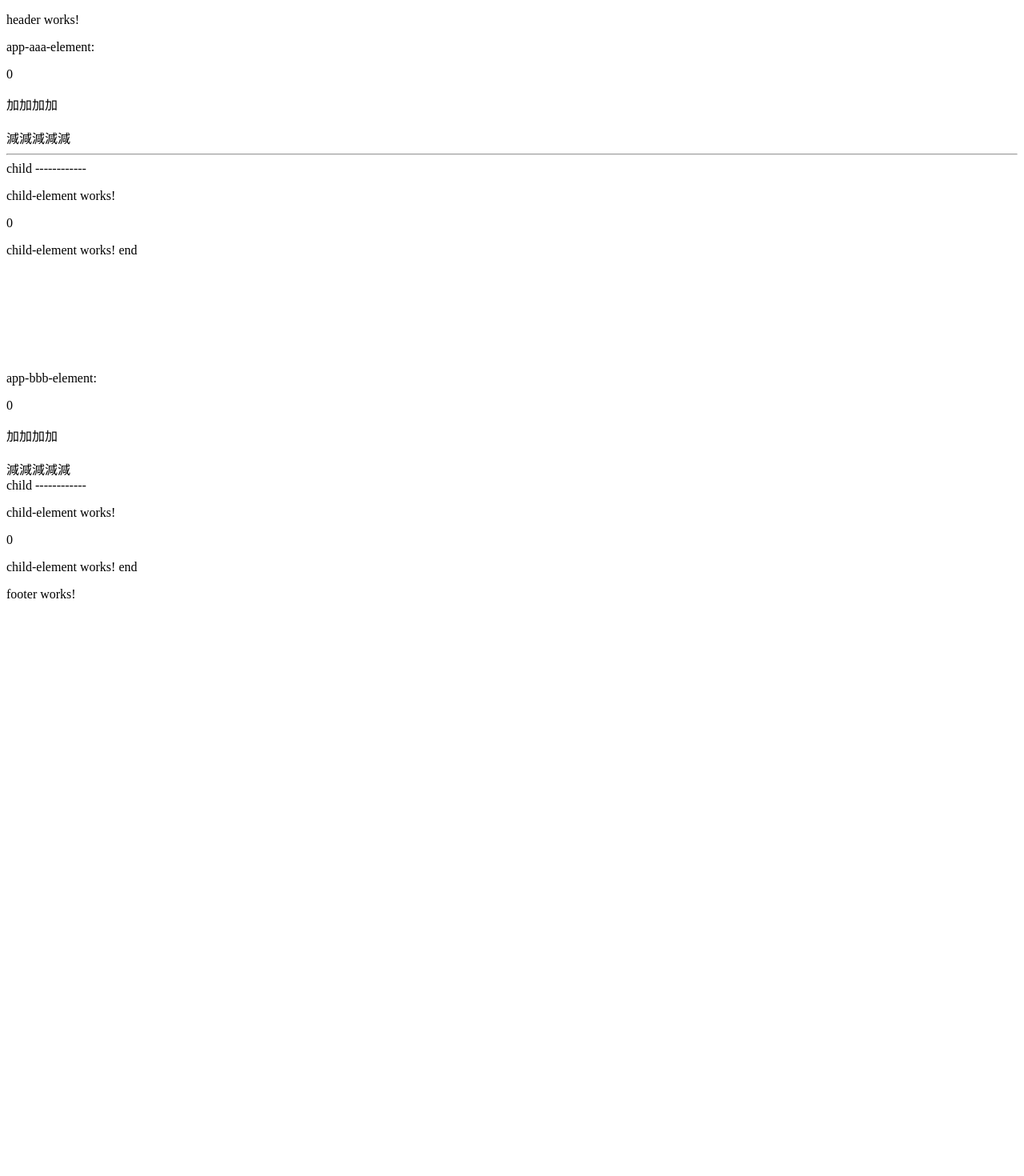
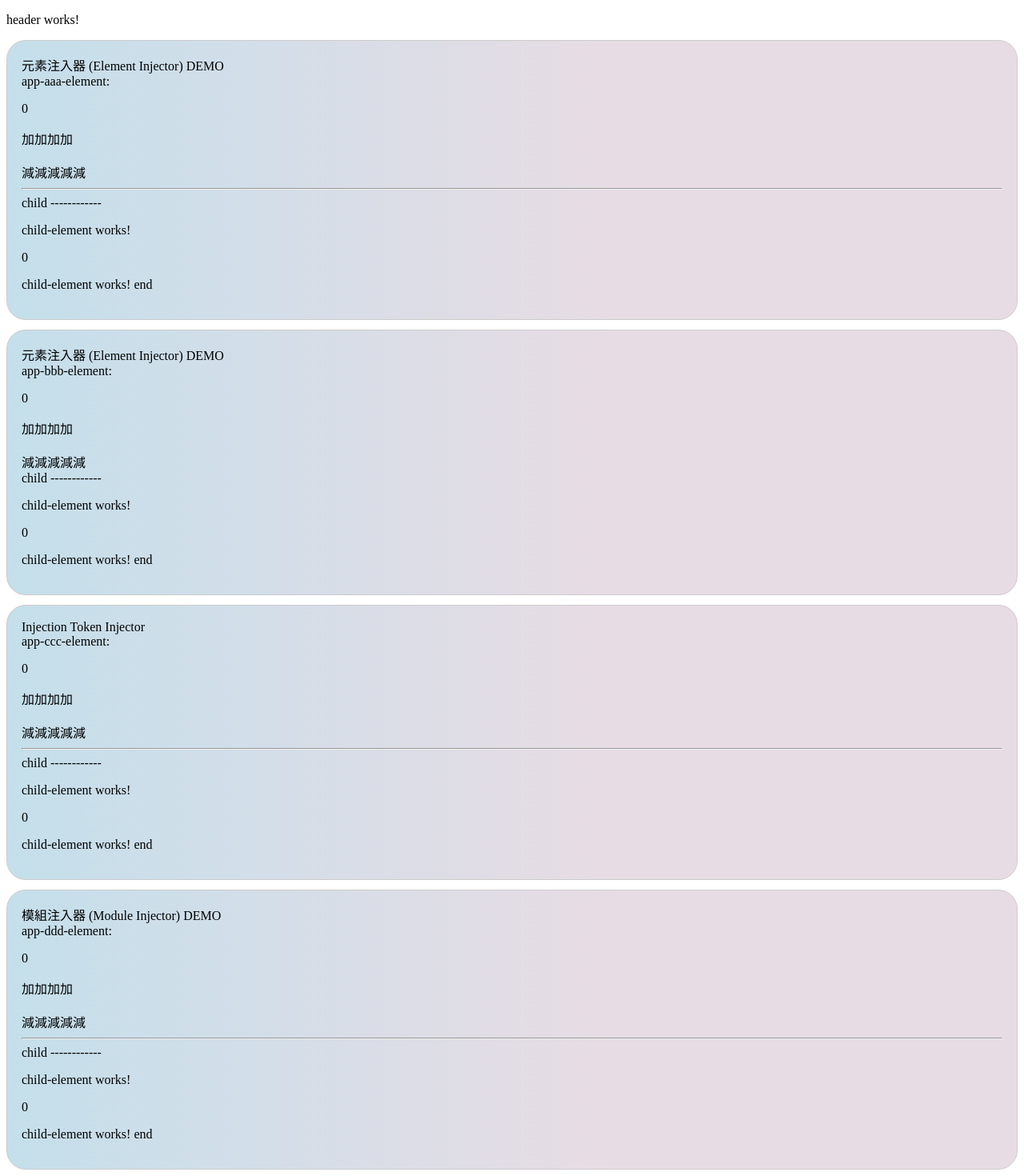
Before and after one commit to cookieseventeen/open-lib, an Angular app: page /element-injector-demo in a window 1280 px wide. Shown: the top 1470 px of the page at 80% size. Before the commit the page ends 800 px from the top, so only its background shows below. Built offline with nearby package versions, Linux system fonts and the light colour scheme.

Commit message:
Module Injector  &&  Injection Token Injector DEMO

```diff
--- /dev/null
+++ b/src/app/Injection-token/font-size-service.injection-token.ts
@@ -0,0 +1,5 @@
+import { InjectionToken } from '@angular/core';
+import { FontSizeService } from '../service/font-size.service';
+
+
+export const FONT_SIZE_SERVICE = new InjectionToken<FontSizeService>('FONT_SIZE_SERVICE');
--- /dev/null
+++ b/src/app/templates/ccc-element/ccc-element.component.html
@@ -0,0 +1,8 @@
+<p>{{fontSizeService.size}}</p>
+<div (click)="add()">加加加加</div>
+<br>
+<div (click)="minus()">減減減減減</div>
+<hr>
+child
+------------
+<app-child-element></app-child-element>
--- /dev/null
+++ b/src/app/templates/ccc-element/ccc-element.component.ts
@@ -0,0 +1,26 @@
+import { Component, Inject } from '@angular/core';
+import { FONT_SIZE_SERVICE } from 'src/app/Injection-token/font-size-service.injection-token';
+import { FontSizeService } from 'src/app/service/font-size.service';
+
+
+
+
+@Component({
+  selector: 'app-ccc-element',
+  templateUrl: './ccc-element.component.html',
+  styleUrls: ['./ccc-element.component.scss']
+})
+export class CccElementComponent {
+  constructor(@Inject(FONT_SIZE_SERVICE) public fontSizeService: FontSizeService) {
+
+  }
+
+
+  add(): void {
+    this.fontSizeService.size++;
+  }
+
+  minus(): void {
+    this.fontSizeService.size--;
+  }
+}
--- /dev/null
+++ b/src/app/templates/ddd-element/ddd-element.component.html
@@ -0,0 +1,8 @@
+<p>{{fontSizeService.size}}</p>
+<div (click)="add()">加加加加</div>
+<br>
+<div (click)="minus()">減減減減減</div>
+<hr>
+child
+------------
+<app-child-element></app-child-element>
--- /dev/null
+++ b/src/app/templates/ddd-element/ddd-element.component.ts
@@ -0,0 +1,21 @@
+import { Component } from '@angular/core';
+import { FontSizeService } from 'src/app/service/font-size.service';
+
+@Component({
+  selector: 'app-ddd-element',
+  templateUrl: './ddd-element.component.html',
+  styleUrls: ['./ddd-element.component.scss']
+})
+export class DddElementComponent {
+  constructor(public fontSizeService: FontSizeService) {
+
+  }
+
+  add(): void {
+    this.fontSizeService.size++;
+  }
+
+  minus(): void {
+    this.fontSizeService.size--;
+  }
+}
--- a/src/app/templates/demo-element-injector/demo-element-injector.component.html
+++ b/src/app/templates/demo-element-injector/demo-element-injector.component.html
@@ -1,5 +1,32 @@
-app-aaa-element:
-<app-aaa-element></app-aaa-element>
-<br><br><br><br><br><br><br>
-app-bbb-element:
-<app-bbb-element></app-bbb-element>
+<div class="demo-block">
+  <div class="demo-block__title">
+    元素注入器 (Element Injector) DEMO
+  </div>
+  app-aaa-element:
+  <app-aaa-element></app-aaa-element>
+</div>
+
+<div class="demo-block">
+  <div class="demo-block__title">
+    元素注入器 (Element Injector) DEMO
+  </div>
+  app-bbb-element:
+  <app-bbb-element></app-bbb-element>
+</div>
+
+
+<div class="demo-block">
+  <div class="demo-block__title">
+    Injection Token Injector
+  </div>
+  app-ccc-element:
+  <app-ccc-element></app-ccc-element>
+</div>
+
+<div class="demo-block">
+  <div class="demo-block__title">
+    模組注入器 (Module Injector) DEMO
+  </div>
+  app-ddd-element:
+  <app-ddd-element></app-ddd-element>
+</div>
--- a/src/styles.scss
+++ b/src/styles.scss
@@ -1 +1,12 @@
 /* You can add global styles to this file, and also import other style files */
+
+.demo-block {
+  border: 1px solid #CCC;
+  padding: 18px;
+  border-radius: 24px;
+  background: linear-gradient(90deg, #c4dfeb 0%, #e8dce4 60%);
+}
+
+.demo-block+.demo-block {
+  margin-top: 12px;
+}
```
Also changed, not shown: src/app/app.module.ts (+14 -2 lines), src/app/templates/ccc-element/ccc-element.component.scss (added), src/app/templates/ddd-element/ddd-element.component.scss (added), 2 other files (tests, documents, lock files or other folders).
